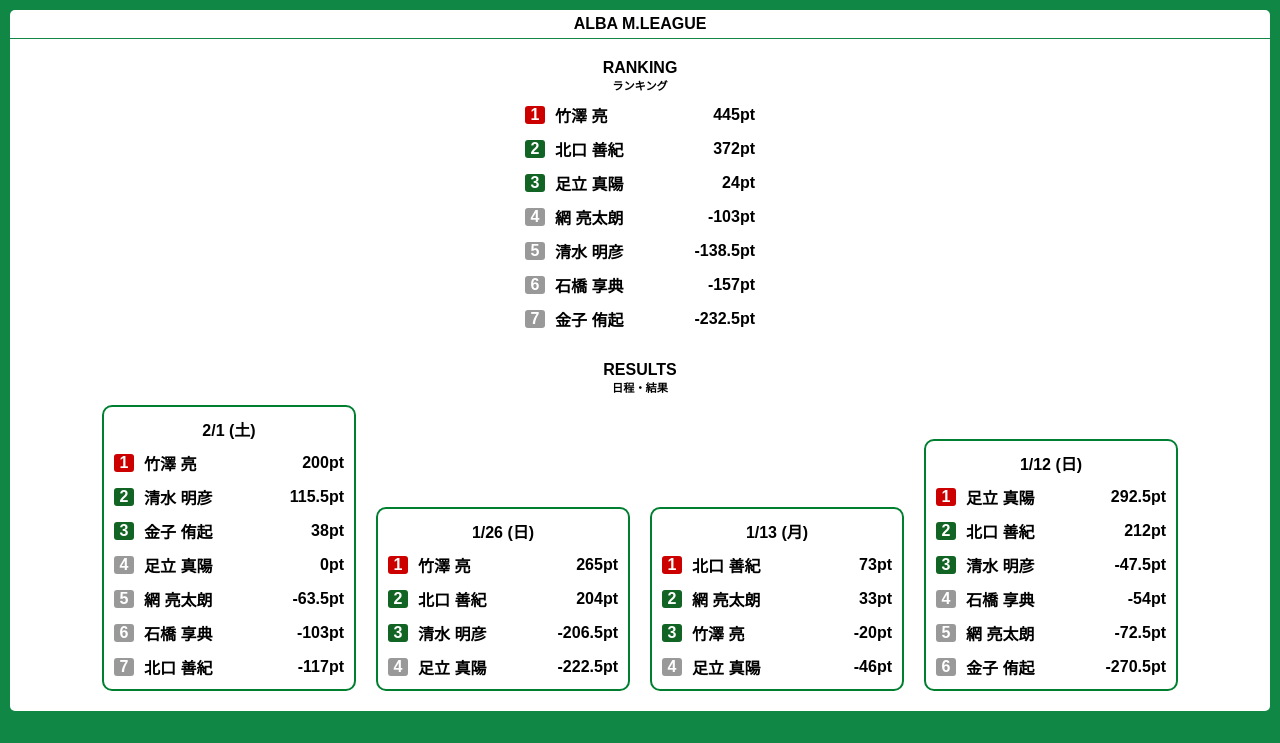
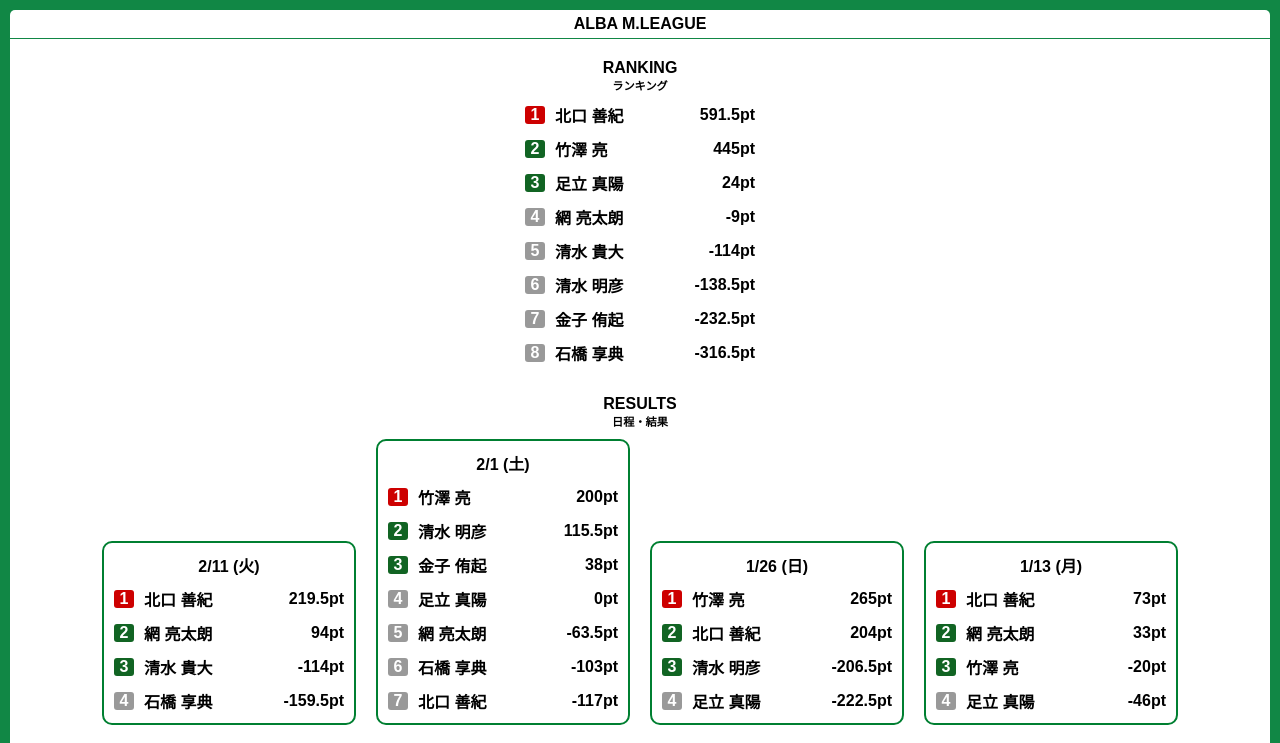
Before and after one commit to peichan/alba-mleague, an Angular app: page / in a window 1280 px wide. Shown: the top 743 px of the page. Built offline with nearby package versions, Linux system fonts and the light colour scheme.

Commit message:
add 2/11

```diff
--- a/src/app/app.component.ts
+++ b/src/app/app.component.ts
@@ -21,6 +21,12 @@
 }
 
 const dayResults: DayResult[] = [
+  new DayResult("2/11 (火)", [
+    new Result("北口 善紀", 219.5),
+    new Result("網 亮太朗", 94),
+    new Result("清水 貴大", -114),
+    new Result("石橋 享典", -159.5)
+  ]),
   new DayResult("2/1 (土)", [
     new Result("竹澤 亮", 200),
     new Result("清水 明彦", 115.5),
```
